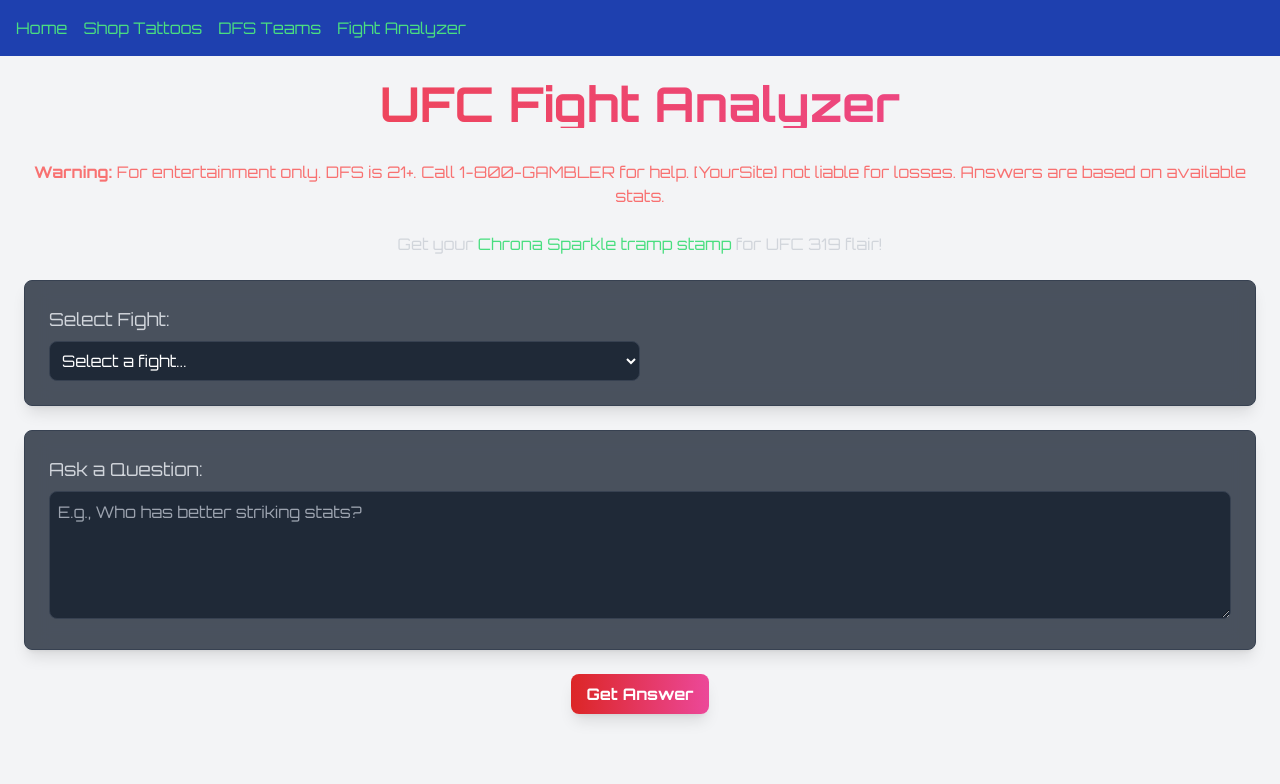
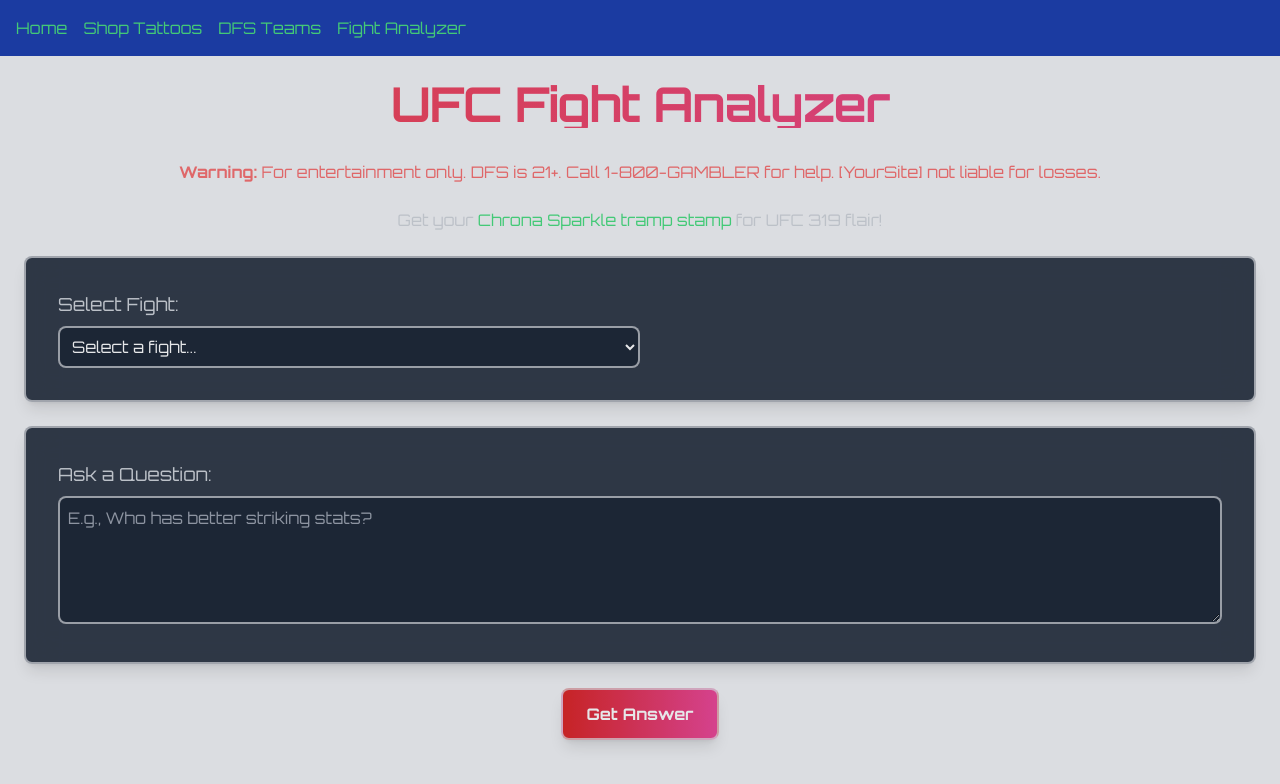
Before and after one commit to onewop/ufc-betting-site, a React (Create React App) app: page /fight-analyzer in a window 1280 px wide. Shown: the top 784 px of the page. Built offline with nearby package versions, Linux system fonts and the light colour scheme.

Commit message:
2nd commit of UFC betting site

```diff
--- a/package.json
+++ b/package.json
@@ -3,12 +3,14 @@
   "version": "1.0.0",
   "private": true,
   "dependencies": {
+    "axios": "^1.6.0",
+    "framer-motion": "^12.23.6",
     "react": "^18.2.0",
     "react-dom": "^18.2.0",
     "react-router-dom": "^6.3.0",
     "react-scripts": "^5.0.1",
-    "tailwindcss": "^3.4.1",
-    "axios": "^1.6.0"
+    "react-spinners": "^0.17.0",
+    "tailwindcss": "^3.4.1"
   },
   "scripts": {
     "start": "react-scripts start",
--- a/public/output.css
+++ b/public/output.css
@@ -604,6 +604,10 @@
   margin-bottom: 2rem;
 }
 
+.mr-3 {
+  margin-right: 0.75rem;
+}
+
 .mt-4 {
   margin-top: 1rem;
 }
@@ -624,6 +628,14 @@
   display: grid;
 }
 
+.h-12 {
+  height: 3rem;
+}
+
+.h-16 {
+  height: 4rem;
+}
+
 .h-32 {
   height: 8rem;
 }
@@ -634,6 +646,14 @@
 
 .min-h-screen {
   min-height: 100vh;
+}
+
+.w-12 {
+  width: 3rem;
+}
+
+.w-16 {
+  width: 4rem;
 }
 
 .w-full {
@@ -668,6 +688,10 @@
   justify-content: center;
 }
 
+.justify-between {
+  justify-content: space-between;
+}
+
 .gap-6 {
   gap: 1.5rem;
 }
@@ -682,17 +706,24 @@
   white-space: pre-line;
 }
 
+.rounded {
+  border-radius: 0.25rem;
+}
+
+.rounded-full {
+  border-radius: 9999px;
+}
+
 .rounded-lg {
   border-radius: 0.5rem;
 }
 
+.rounded-xl {
+  border-radius: 0.75rem;
+}
+
 .border {
   border-width: 1px;
-}
-
-.border-gray-700 {
-  --tw-border-opacity: 1;
-  border-color: rgb(55 65 81 / var(--tw-border-opacity, 1));
 }
 
 .bg-blue-800 {
@@ -715,22 +746,12 @@
   background-color: rgb(17 24 39 / var(--tw-bg-opacity, 1));
 }
 
-.bg-opacity-80 {
-  --tw-bg-opacity: 0.8;
-}
-
-.bg-gradient-to-br {
-  background-image: linear-gradient(to bottom right, var(--tw-gradient-stops));
+.bg-opacity-90 {
+  --tw-bg-opacity: 0.9;
 }
 
 .bg-gradient-to-r {
   background-image: linear-gradient(to right, var(--tw-gradient-stops));
-}
-
-.from-gray-900 {
-  --tw-gradient-from: #111827 var(--tw-gradient-from-position);
-  --tw-gradient-to: rgb(17 24 39 / 0) var(--tw-gradient-to-position);
-  --tw-gradient-stops: var(--tw-gradient-from), var(--tw-gradient-to);
 }
 
 .from-red-500 {
@@ -743,10 +764,6 @@
   --tw-gradient-from: #dc2626 var(--tw-gradient-from-position);
   --tw-gradient-to: rgb(220 38 38 / 0) var(--tw-gradient-to-position);
   --tw-gradient-stops: var(--tw-gradient-from), var(--tw-gradient-to);
-}
-
-.to-gray-800 {
-  --tw-gradient-to: #1f2937 var(--tw-gradient-to-position);
 }
 
 .to-pink-500 {
@@ -774,14 +791,14 @@
   padding: 1.5rem;
 }
 
-.px-4 {
-  padding-left: 1rem;
-  padding-right: 1rem;
+.px-6 {
+  padding-left: 1.5rem;
+  padding-right: 1.5rem;
 }
 
-.py-2 {
-  padding-top: 0.5rem;
-  padding-bottom: 0.5rem;
+.py-3 {
+  padding-top: 0.75rem;
+  padding-bottom: 0.75rem;
 }
 
 .text-center {
@@ -805,6 +822,11 @@
 .text-lg {
   font-size: 1.125rem;
   line-height: 1.75rem;
+}
+
+.text-sm {
+  font-size: 0.875rem;
+  line-height: 1.25rem;
 }
 
 .text-xl {
@@ -854,8 +876,8 @@
   filter: var(--tw-blur) var(--tw-brightness) var(--tw-contrast) var(--tw-grayscale) var(--tw-hue-rotate) var(--tw-invert) var(--tw-saturate) var(--tw-sepia) var(--tw-drop-shadow);
 }
 
-.backdrop-blur-md {
-  --tw-backdrop-blur: blur(12px);
+.backdrop-blur-lg {
+  --tw-backdrop-blur: blur(16px);
   -webkit-backdrop-filter: var(--tw-backdrop-blur) var(--tw-backdrop-brightness) var(--tw-backdrop-contrast) var(--tw-backdrop-grayscale) var(--tw-backdrop-hue-rotate) var(--tw-backdrop-invert) var(--tw-backdrop-opacity) var(--tw-backdrop-saturate) var(--tw-backdrop-sepia);
   backdrop-filter: var(--tw-backdrop-blur) var(--tw-backdrop-brightness) var(--tw-backdrop-contrast) var(--tw-backdrop-grayscale) var(--tw-backdrop-hue-rotate) var(--tw-backdrop-invert) var(--tw-backdrop-opacity) var(--tw-backdrop-saturate) var(--tw-backdrop-sepia);
 }
@@ -868,25 +890,56 @@
   transition-duration: 150ms;
 }
 
+.duration-200 {
+  transition-duration: 200ms;
+}
+
 .duration-300 {
   transition-duration: 300ms;
 }
 
 .shadow-neon {
-  box-shadow: 0 0 10px #ff2d55, 0 0 20px #0aff99;
+  box-shadow: 0 0 10px #ff2d55, 0 0 20px #0aff99,
+      0 0 30px rgba(229, 231, 235, 0.3);
+  /* Added pearl glow */
+}
+
+.pearl-gradient {
+  background: linear-gradient(
+      135deg,
+      #1f2937,
+      #374151,
+      #e5e7eb
+    );
+  /* Dark gray to pearl silver */
+}
+
+.pearl-border {
+  border: 2px solid rgba(229, 231, 235, 0.7);
+  /* Stronger pearl border */
+  border-radius: 8px;
 }
 
 body {
-  background-image: linear-gradient(to bottom right, var(--tw-gradient-stops));
-  --tw-gradient-from: #111827 var(--tw-gradient-from-position);
-  --tw-gradient-to: rgb(17 24 39 / 0) var(--tw-gradient-to-position);
-  --tw-gradient-stops: var(--tw-gradient-from), var(--tw-gradient-to);
-  --tw-gradient-to: #1f2937 var(--tw-gradient-to-position);
+  --tw-bg-opacity: 1;
+  background-color: rgb(17 24 39 / var(--tw-bg-opacity, 1));
+  font-family: Orbitron, sans-serif;
+  --tw-text-opacity: 1;
+  color: rgb(255 255 255 / var(--tw-text-opacity, 1));
+  background: linear-gradient(
+    135deg,
+    #111827 0%,
+    #374151 100%
+  );
+  /* Dark gradient */
   background-image: none;
+  /* Assumes octagon-bg.jpg in public/ */
+  background-size: cover;
   background-position: center;
   background-attachment: fixed;
   background-blend-mode: overlay;
-  font-family: "Orbitron", sans-serif;
+  opacity: 0.9;
+  /* Subtle overlay for readability */
 }
 
 .neon-button {
@@ -897,10 +950,10 @@
   --tw-gradient-to: rgb(220 38 38 / 0) var(--tw-gradient-to-position);
   --tw-gradient-stops: var(--tw-gradient-from), var(--tw-gradient-to);
   --tw-gradient-to: #ec4899 var(--tw-gradient-to-position);
-  padding-top: 0.5rem;
-  padding-bottom: 0.5rem;
-  padding-left: 1rem;
-  padding-right: 1rem;
+  padding-top: 0.75rem;
+  padding-bottom: 0.75rem;
+  padding-left: 1.5rem;
+  padding-right: 1.5rem;
   font-weight: 700;
   --tw-text-opacity: 1;
   color: rgb(255 255 255 / var(--tw-text-opacity, 1));
@@ -912,27 +965,40 @@
   transition-property: color, background-color, border-color, text-decoration-color, fill, stroke, opacity, box-shadow, transform, filter, backdrop-filter, -webkit-backdrop-filter;
   transition-timing-function: cubic-bezier(0.4, 0, 0.2, 1);
   transition-duration: 300ms;
+  border: 2px solid rgba(229, 231, 235, 0.7);
+  /* Stronger pearl border */
+  border-radius: 8px;
 }
 
 .neon-button:hover {
   --tw-scale-x: 1.05;
   --tw-scale-y: 1.05;
   transform: translate(var(--tw-translate-x), var(--tw-translate-y)) rotate(var(--tw-rotate)) skewX(var(--tw-skew-x)) skewY(var(--tw-skew-y)) scaleX(var(--tw-scale-x)) scaleY(var(--tw-scale-y));
-  box-shadow: 0 0 10px #ff2d55, 0 0 20px #0aff99;
+  box-shadow: 0 0 10px #ff2d55, 0 0 20px #0aff99,
+      0 0 30px rgba(229, 231, 235, 0.3);
+  /* Added pearl glow */
+}
+
+.neon-button:focus {
+  outline: 2px solid transparent;
+  outline-offset: 2px;
+  --tw-ring-offset-shadow: var(--tw-ring-inset) 0 0 0 var(--tw-ring-offset-width) var(--tw-ring-offset-color);
+  --tw-ring-shadow: var(--tw-ring-inset) 0 0 0 calc(2px + var(--tw-ring-offset-width)) var(--tw-ring-color);
+  box-shadow: var(--tw-ring-offset-shadow), var(--tw-ring-shadow), var(--tw-shadow, 0 0 #0000);
+  --tw-ring-opacity: 1;
+  --tw-ring-color: rgb(236 72 153 / var(--tw-ring-opacity, 1));
 }
 
 .card {
   transform: translate(var(--tw-translate-x), var(--tw-translate-y)) rotate(var(--tw-rotate)) skewX(var(--tw-skew-x)) skewY(var(--tw-skew-y)) scaleX(var(--tw-scale-x)) scaleY(var(--tw-scale-y));
-  border-radius: 0.5rem;
-  border-width: 1px;
-  --tw-border-opacity: 1;
-  border-color: rgb(55 65 81 / var(--tw-border-opacity, 1));
+  border-radius: 0.75rem;
   background-color: rgb(31 41 55 / var(--tw-bg-opacity, 1));
-  --tw-bg-opacity: 0.8;
+  --tw-bg-opacity: 0.9;
+  padding: 2rem;
   --tw-shadow: 0 10px 15px -3px rgb(0 0 0 / 0.1), 0 4px 6px -4px rgb(0 0 0 / 0.1);
   --tw-shadow-colored: 0 10px 15px -3px var(--tw-shadow-color), 0 4px 6px -4px var(--tw-shadow-color);
   box-shadow: var(--tw-ring-offset-shadow, 0 0 #0000), var(--tw-ring-shadow, 0 0 #0000), var(--tw-shadow);
-  --tw-backdrop-blur: blur(12px);
+  --tw-backdrop-blur: blur(16px);
   -webkit-backdrop-filter: var(--tw-backdrop-blur) var(--tw-backdrop-brightness) var(--tw-backdrop-contrast) var(--tw-backdrop-grayscale) var(--tw-backdrop-hue-rotate) var(--tw-backdrop-invert) var(--tw-backdrop-opacity) var(--tw-backdrop-saturate) var(--tw-backdrop-sepia);
   backdrop-filter: var(--tw-backdrop-blur) var(--tw-backdrop-brightness) var(--tw-backdrop-contrast) var(--tw-backdrop-grayscale) var(--tw-backdrop-hue-rotate) var(--tw-backdrop-invert) var(--tw-backdrop-opacity) var(--tw-backdrop-saturate) var(--tw-backdrop-sepia);
   transition-property: color, background-color, border-color, text-decoration-color, fill, stroke, opacity, box-shadow, transform, filter, -webkit-backdrop-filter;
@@ -940,13 +1006,18 @@
   transition-property: color, background-color, border-color, text-decoration-color, fill, stroke, opacity, box-shadow, transform, filter, backdrop-filter, -webkit-backdrop-filter;
   transition-timing-function: cubic-bezier(0.4, 0, 0.2, 1);
   transition-duration: 300ms;
+  border: 2px solid rgba(229, 231, 235, 0.7);
+  /* Stronger pearl border */
+  border-radius: 8px;
 }
 
 .card:hover {
   --tw-scale-x: 1.05;
   --tw-scale-y: 1.05;
   transform: translate(var(--tw-translate-x), var(--tw-translate-y)) rotate(var(--tw-rotate)) skewX(var(--tw-skew-x)) skewY(var(--tw-skew-y)) scaleX(var(--tw-scale-x)) scaleY(var(--tw-scale-y));
-  box-shadow: 0 0 10px #ff2d55, 0 0 20px #0aff99;
+  box-shadow: 0 0 10px #ff2d55, 0 0 20px #0aff99,
+      0 0 30px rgba(229, 231, 235, 0.3);
+  /* Added pearl glow */
 }
 
 h1,
@@ -959,6 +1030,7 @@
   --tw-gradient-to: #ec4899 var(--tw-gradient-to-position);
   -webkit-background-clip: text;
           background-clip: text;
+  letter-spacing: -0.025em;
   color: transparent;
 }
 
@@ -977,6 +1049,16 @@
   color: rgb(134 239 172 / var(--tw-text-opacity, 1));
 }
 
+a:focus {
+  outline: 2px solid transparent;
+  outline-offset: 2px;
+  --tw-ring-offset-shadow: var(--tw-ring-inset) 0 0 0 var(--tw-ring-offset-width) var(--tw-ring-offset-color);
+  --tw-ring-shadow: var(--tw-ring-inset) 0 0 0 calc(2px + var(--tw-ring-offset-width)) var(--tw-ring-color);
+  box-shadow: var(--tw-ring-offset-shadow), var(--tw-ring-shadow), var(--tw-shadow, 0 0 #0000);
+  --tw-ring-opacity: 1;
+  --tw-ring-color: rgb(74 222 128 / var(--tw-ring-opacity, 1));
+}
+
 .hover\:scale-105:hover {
   --tw-scale-x: 1.05;
   --tw-scale-y: 1.05;
@@ -988,8 +1070,30 @@
   color: rgb(134 239 172 / var(--tw-text-opacity, 1));
 }
 
+.hover\:text-red-300:hover {
+  --tw-text-opacity: 1;
+  color: rgb(252 165 165 / var(--tw-text-opacity, 1));
+}
+
 .hover\:underline:hover {
   text-decoration-line: underline;
+}
+
+.hover\:shadow-neon:hover {
+  box-shadow: 0 0 10px #ff2d55, 0 0 20px #0aff99,
+      0 0 30px rgba(229, 231, 235, 0.3);
+  /* Added pearl glow */
+}
+
+.focus\:outline-none:focus {
+  outline: 2px solid transparent;
+  outline-offset: 2px;
+}
+
+.focus\:ring-2:focus {
+  --tw-ring-offset-shadow: var(--tw-ring-inset) 0 0 0 var(--tw-ring-offset-width) var(--tw-ring-offset-color);
+  --tw-ring-shadow: var(--tw-ring-inset) 0 0 0 calc(2px + var(--tw-ring-offset-width)) var(--tw-ring-color);
+  box-shadow: var(--tw-ring-offset-shadow), var(--tw-ring-shadow), var(--tw-shadow, 0 0 #0000);
 }
 
 @media (min-width: 768px) {
@@ -1009,3 +1113,9 @@
     grid-template-columns: repeat(3, minmax(0, 1fr));
   }
 }
+
+@media (min-width: 1024px) {
+  .lg\:grid-cols-3 {
+    grid-template-columns: repeat(3, minmax(0, 1fr));
+  }
+}
--- a/src/App.css
+++ b/src/App.css
@@ -4,33 +4,52 @@
 
 @layer utilities {
   .shadow-neon {
-    box-shadow: 0 0 10px #ff2d55, 0 0 20px #0aff99;
+    box-shadow: 0 0 10px #ff2d55, 0 0 20px #0aff99,
+      0 0 30px rgba(229, 231, 235, 0.3); /* Added pearl glow */
+  }
+  .pearl-gradient {
+    background: linear-gradient(
+      135deg,
+      #1f2937,
+      #374151,
+      #e5e7eb
+    ); /* Dark gray to pearl silver */
+  }
+  .pearl-border {
+    border: 2px solid rgba(229, 231, 235, 0.7); /* Stronger pearl border */
+    border-radius: 8px;
   }
 }
 
 body {
-  @apply bg-gradient-to-br from-gray-900 to-gray-800 bg-fixed;
-  background-image: none;
+  @apply bg-gray-900 text-white font-orbitron;
+  background: linear-gradient(
+    135deg,
+    #111827 0%,
+    #374151 100%
+  ); /* Dark gradient */
+  background-image: none; /* Assumes octagon-bg.jpg in public/ */
+  background-size: cover;
   background-position: center;
   background-attachment: fixed;
   background-blend-mode: overlay;
-  font-family: "Orbitron", sans-serif;
+  opacity: 0.9; /* Subtle overlay for readability */
 }
 
 .neon-button {
-  @apply bg-gradient-to-r from-red-600 to-pink-500 text-white font-bold py-2 px-4 rounded-lg shadow-lg transform transition duration-300 hover:scale-105 hover:shadow-neon;
+  @apply bg-gradient-to-r from-red-600 to-pink-500 text-white font-bold py-3 px-6 rounded-lg shadow-lg transform transition duration-300 hover:scale-105 hover:shadow-neon pearl-border focus:outline-none focus:ring-2 focus:ring-pink-500;
 }
 
 .card {
-  @apply bg-gray-800 bg-opacity-80 backdrop-blur-md border border-gray-700 rounded-lg shadow-lg transform transition duration-300 hover:scale-105 hover:shadow-neon;
+  @apply bg-gray-800 bg-opacity-90 backdrop-blur-lg pearl-border rounded-xl shadow-lg transform transition duration-300 hover:scale-105 hover:shadow-neon p-8;
 }
 
 h1,
 h2,
 h3 {
-  @apply text-transparent bg-clip-text bg-gradient-to-r from-red-500 to-pink-500;
+  @apply text-transparent bg-clip-text bg-gradient-to-r from-red-500 to-pink-500 tracking-tight;
 }
 
 a {
-  @apply text-green-400 hover:text-green-300 transition duration-200;
+  @apply text-green-400 hover:text-green-300 transition duration-200 focus:outline-none focus:ring-2 focus:ring-green-400;
 }
--- a/src/components/FightAnalyzer.jsx
+++ b/src/components/FightAnalyzer.jsx
@@ -6,12 +6,21 @@
   const [selectedFight, setSelectedFight] = useState("");
   const [question, setQuestion] = useState("");
   const [answer, setAnswer] = useState("");
+  const [loading, setLoading] = useState(true);
+  const [error, setError] = useState(null);
 
   useEffect(() => {
     fetch("/fighters.json")
       .then((res) => res.json())
-      .then((data) => setFighters(data))
-      .catch((err) => console.error("Error fetching fighters:", err));
+      .then((data) => {
+        setFighters(data);
+        setLoading(false);
+      })
+      .catch((err) => {
+        setError("Failed to load fighters. Please try again.");
+        setLoading(false);
+        console.error("Error:", err);
+      });
   }, []);
 
   const fights = Array.from(
@@ -22,7 +31,7 @@
           fight_id: f.fight_id,
           fighters: fighters
             .filter((fighter) => fighter.fight_id === f.fight_id)
-            .map((fighter) => fighter.name),
+            .map((fighter) => ({ name: fighter.name, id: fighter.id })),
         },
       ])
     ).values()
@@ -33,74 +42,54 @@
       setAnswer("Please select a fight and enter a question.");
       return;
     }
-
     const fight = fights.find((f) => f.fight_id === parseInt(selectedFight));
     if (!fight) {
       setAnswer("Fight not found.");
       return;
     }
-
     const [fighter1, fighter2] = fight.fighters;
-    const fighter1Data = fighters.find((f) => f.name === fighter1);
-    const fighter2Data = fighters.find((f) => f.name === fighter2);
+    const fighter1Data = fighters.find((f) => f.name === fighter1.name);
+    const fighter2Data = fighters.find((f) => f.name === fighter2.name);
     const questionLower = question.toLowerCase();
 
-    let response = `Analyzing ${fighter1} vs. ${fighter2}...\n\n`;
-
+    let response = `Analyzing ${fighter1.name} vs. ${fighter2.name}...\n\n`;
     if (questionLower.includes("striking")) {
-      response += `${fighter1} has a striking accuracy of ${
-        fighter1Data.striking_accuracy || "N/A"
-      }% and lands ${
-        fighter1Data.strikes_per_min || "N/A"
-      } significant strikes per minute.\n`;
-      response += `${fighter2} has a striking accuracy of ${
-        fighter2Data.striking_accuracy || "N/A"
-      }% and lands ${
-        fighter2Data.strikes_per_min || "N/A"
-      } significant strikes per minute.\n`;
+      response += `${fighter1.name} has a striking accuracy of ${fighter1Data.striking_accuracy}% and lands ${fighter1Data.strikes_per_min} strikes/min.\n`;
+      response += `${fighter2.name} has a striking accuracy of ${fighter2Data.striking_accuracy}% and lands ${fighter2Data.strikes_per_min} strikes/min.\n`;
       response +=
         fighter1Data.striking_accuracy > fighter2Data.striking_accuracy
-          ? `${fighter1} has the edge in striking accuracy.`
-          : `${fighter2} has the edge in striking accuracy.`;
+          ? `${fighter1.name} has the edge in striking accuracy.`
+          : `${fighter2.name} has the edge in striking accuracy.`;
     } else if (
       questionLower.includes("takedown") ||
       questionLower.includes("grappling")
     ) {
-      response += `${fighter1} has a takedown success rate of ${
-        fighter1Data.takedown_success || "N/A"
-      }% and defends ${
-        fighter1Data.takedown_defense || "N/A"
-      }% of takedowns.\n`;
-      response += `${fighter2} has a takedown success rate of ${
-        fighter2Data.takedown_success || "N/A"
-      }% and defends ${
-        fighter2Data.takedown_defense || "N/A"
-      }% of takedowns.\n`;
+      response += `${fighter1.name} has a takedown success rate of ${fighter1Data.takedown_success}% and defends ${fighter1Data.takedown_defense}%.\n`;
+      response += `${fighter2.name} has a takedown success rate of ${fighter2Data.takedown_success}% and defends ${fighter2Data.takedown_defense}%.\n`;
       response +=
         fighter1Data.takedown_success > fighter2Data.takedown_success
-          ? `${fighter1} has the edge in takedowns.`
-          : `${fighter2} has the edge in takedowns.`;
+          ? `${fighter1.name} has the edge in takedowns.`
+          : `${fighter2.name} has the edge in takedowns.`;
     } else if (
       questionLower.includes("record") ||
       questionLower.includes("history")
     ) {
-      response += `${fighter1} has a record of ${fighter1Data.wins || "N/A"}-${
-        fighter1Data.losses || "N/A"
-      }-${fighter1Data.draws || "N/A"}.\n`;
-      response += `${fighter2} has a record of ${fighter2Data.wins || "N/A"}-${
-        fighter2Data.losses || "N/A"
-      }-${fighter2Data.draws || "N/A"}.\n`;
+      response += `${fighter1.name} has a record of ${fighter1Data.wins}-${fighter1Data.losses}-${fighter1Data.draws}.\n`;
+      response += `${fighter2.name} has a record of ${fighter2Data.wins}-${fighter2Data.losses}-${fighter2Data.draws}.\n`;
       response +=
         fighter1Data.wins > fighter2Data.wins
-          ? `${fighter1} has more wins overall.`
-          : `${fighter2} has more wins overall.`;
+          ? `${fighter1.name} has more wins overall.`
+          : `${fighter2.name} has more wins overall.`;
     } else {
       response +=
-        'I can analyze striking, takedowns, or fight records. Please include keywords like "striking," "takedown," or "record" in your question!';
+        'I can analyze striking, takedowns, or fight records. Try keywords like "striking," "takedown," or "record"!';
     }
-
     setAnswer(response);
   };
+
+  if (loading)
+    return <div className="text-center text-gray-300">Loading...</div>;
+  if (error) return <div className="text-center text-red-400">{error}</div>;
 
   return (
     <div className="container mx-auto p-6 min-h-screen">
@@ -109,8 +98,7 @@
       </h1>
       <p className="text-red-400 mb-6 text-center">
         <strong>Warning:</strong> For entertainment only. DFS is 21+. Call
-        1-800-GAMBLER for help. [YourSite] not liable for losses. Answers are
-        based on available stats.
+        1-800-GAMBLER for help. [YourSite] not liable for losses.
       </p>
       <p className="text-gray-300 mb-6 text-center">
         Get your{" "}
@@ -119,24 +107,41 @@
         </a>{" "}
         for UFC 319 flair!
       </p>
-      <div className="card p-6 mb-6">
+      <div className="card mb-6">
         <label className="block text-lg text-gray-300 mb-2">
           Select Fight:
         </label>
         <select
           value={selectedFight}
           onChange={(e) => setSelectedFight(e.target.value)}
-          className="border border-gray-700 bg-gray-800 text-white p-2 rounded-lg w-full md:w-1/2"
+          className="border pearl-border bg-gray-800 text-white p-2 rounded-lg w-full md:w-1/2"
         >
           <option value="">Select a fight...</option>
           {fights.map((fight) => (
             <option key={fight.fight_id} value={fight.fight_id}>
-              {fight.fighters.join(" vs. ")}
+              {fight.fighters.map((f) => f.name).join(" vs. ")}
             </option>
           ))}
         </select>
+        {selectedFight && (
+          <div className="flex justify-center mt-4 space-x-4">
+            {fights
+              .find((f) => f.fight_id === parseInt(selectedFight))
+              ?.fighters.map((fighter) => (
+                <img
+                  key={fighter.id}
+                  src={`/fighter-${fighter.id}.jpg`}
+                  alt={fighter.name}
+                  className="w-16 h-16 rounded-full object-cover pearl-border"
+                  onError={(e) =>
+                    (e.target.src = "https://picsum.photos/200/200")
+                  }
+                />
+              ))}
+          </div>
+        )}
       </div>
-      <div className="card p-6 mb-6">
+      <div className="card mb-6">
         <label className="block text-lg text-gray-300 mb-2">
           Ask a Question:
         </label>
@@ -144,7 +149,7 @@
           value={question}
           onChange={(e) => setQuestion(e.target.value)}
           placeholder="E.g., Who has better striking stats?"
-          className="border border-gray-700 bg-gray-800 text-white p-2 rounded-lg w-full h-32"
+          className="border pearl-border bg-gray-800 text-white p-2 rounded-lg w-full h-32"
         />
       </div>
       <div className="flex justify-center mb-6">
@@ -153,7 +158,7 @@
         </button>
       </div>
       {answer && (
-        <div className="card p-6">
+        <div className="card">
           <h2 className="text-2xl font-semibold mb-4">AI Response</h2>
           <p className="text-gray-300 whitespace-pre-line">{answer}</p>
         </div>
```
Also changed, not shown: src/components/ShopTattoos.jsx (+21 -8 lines), src/components/TeamCombinations.jsx (+35 -14 lines), 1 other file (tests, documents, lock files or other folders).
